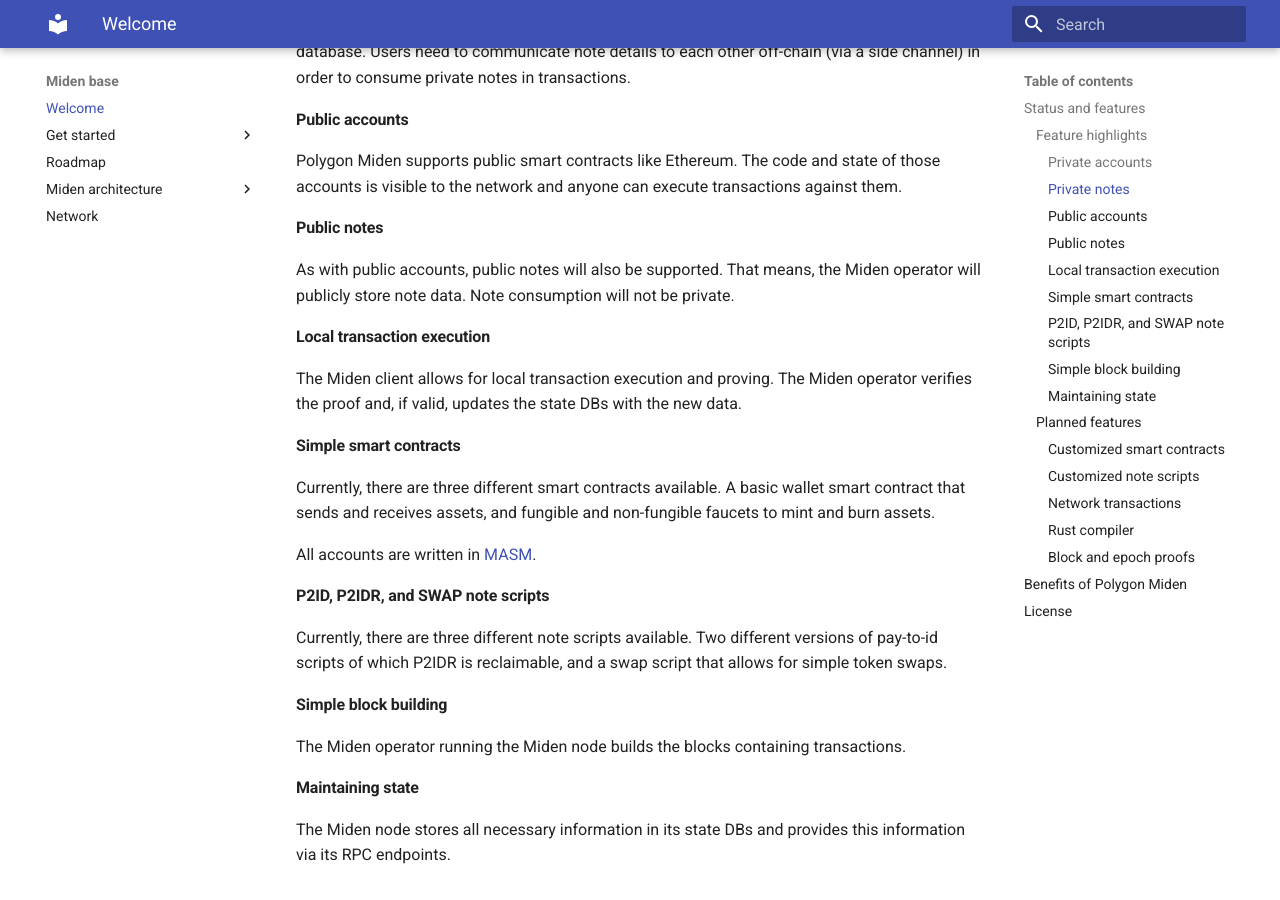
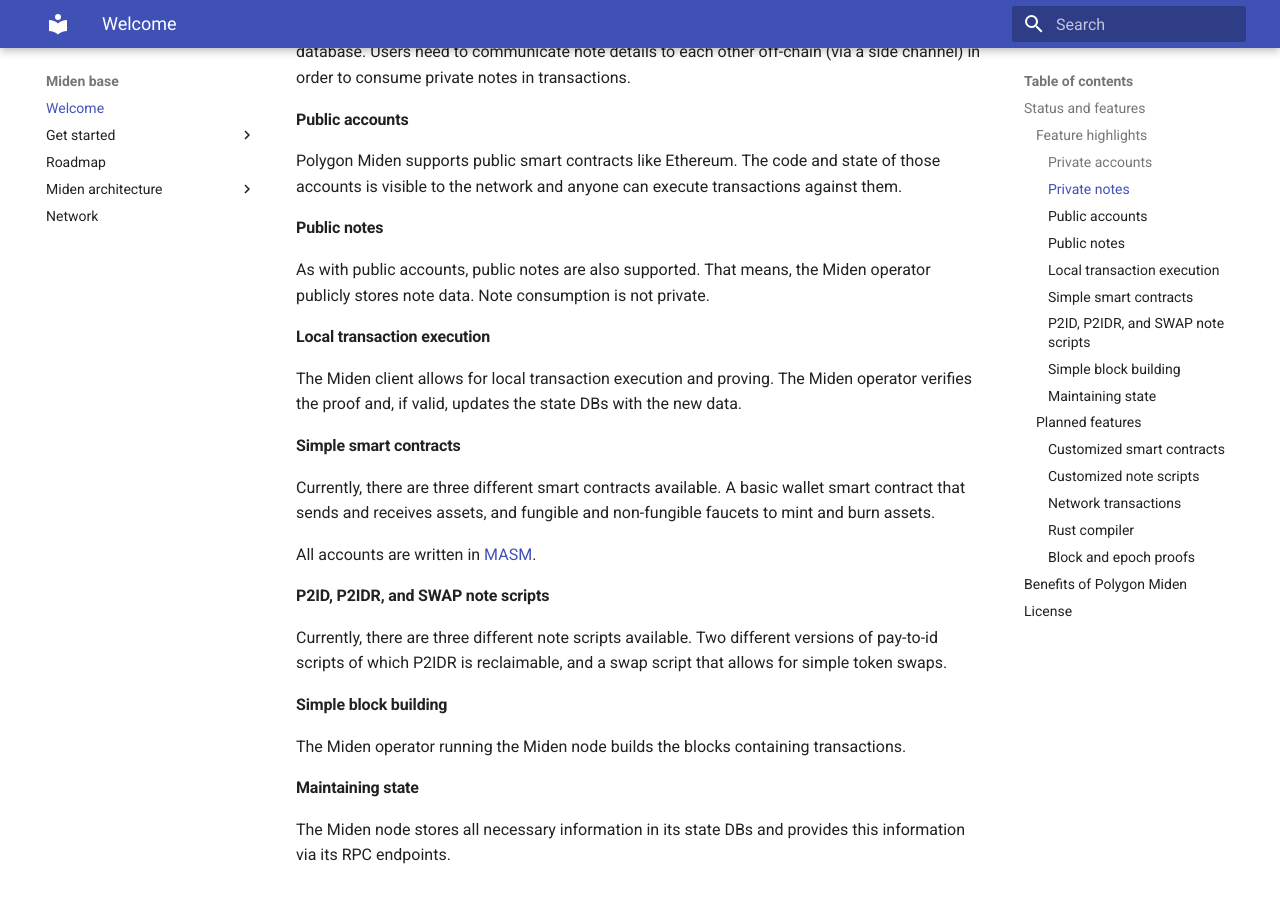
Before and after one commit to 0xPolygonMiden/miden-base, an MkDocs documentation site: the page built from docs/introduction/welcome.md, in a window 1280 px wide and 900 px high, scrolled down 1245 px. Built offline with MkDocs 1.6.1 and Material for MkDocs 9.7.7, drawn with Linux system fonts in a browser that asks for light colours.

Commit message:
Update docs/introduction/welcome.md

```diff
--- a/docs/introduction/welcome.md
+++ b/docs/introduction/welcome.md
@@ -43,7 +43,7 @@
 
 #### Public notes
 
-As with public accounts, public notes will also be supported. That means, the Miden operator will publicly store note data. Note consumption will not be private.
+As with public accounts, public notes are also supported. That means, the Miden operator publicly stores note data. Note consumption is not private.
 
 #### Local transaction execution
 
```
